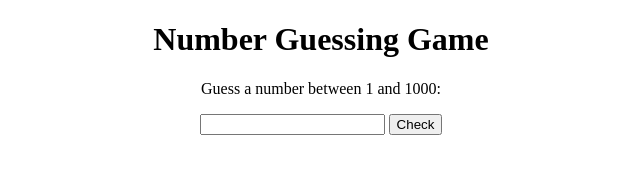
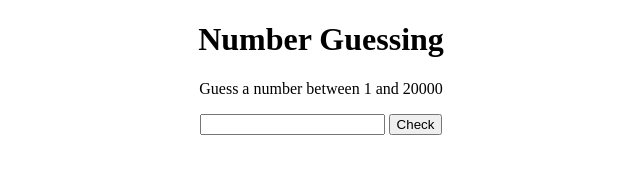
Before and after one commit to Congllspkt/gproject, a plain HTML site: page fontend/game.html in a window 1280 px wide. Both pictures are taken after a click on the button "Check". Shown: the whole page, without its empty margins (319-959 px from the left). Drawn offline with Linux system fonts and the light colour scheme.

Commit message:
init first 2

```diff
--- a/fontend/game.html
+++ b/fontend/game.html
@@ -1,7 +1,7 @@
 <!DOCTYPE html>
 <html>
 <head>
-  <title>Number Guessing Game</title>
+  <title>Number Guessing</title>
   <style>
     body {
       text-align: center;
@@ -9,8 +9,8 @@
   </style>
 </head>
 <body>
-  <h1>Number Guessing Game</h1>
-  <p>Guess a number between 1 and 1000:</p>
+  <h1>Number Guessing</h1>
+  <p id="www"></p>
   <input type="number" id="guessInput">
   <button onclick="checkGuess()">Check</button>
   <p id="result"></p>
--- a/fontend/script.js
+++ b/fontend/script.js
@@ -1,12 +1,16 @@
-const targetNumber = Math.floor(Math.random() * 1000) + 1;
+let n = 20000;
+
+const targetNumber = Math.floor(Math.random() * n) + 1;
 let attempts = 0;
-var hi=0, lo=1000;
+var hi=0, lo=n;
+
+document.getElementById('www').textContent = "Guess a number between 1 and " + n;
 function checkGuess() {
   const guessInput = document.getElementById('guessInput');
   const guess = parseInt(guessInput.value);
 
-  if (isNaN(guess) || guess < 1 || guess > 1000) {
-    alert("Please enter a valid number between 1 and 100.");
+  if (isNaN(guess) || guess < 1 || guess > n) {
+    alert("Please enter a valid number between 1 and " + n);
     return;
   }
 
```
Also changed, not shown: 1 other file.
